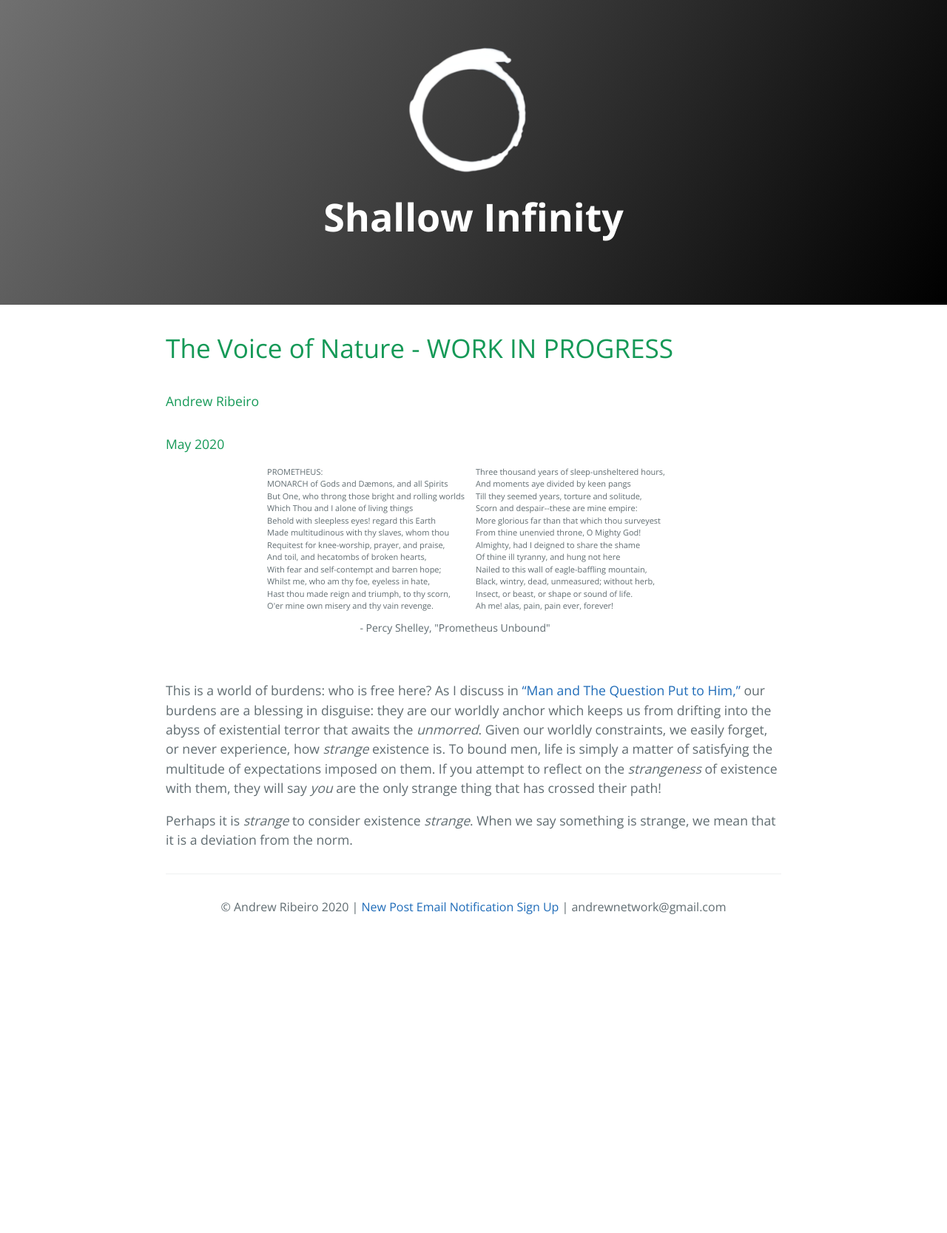
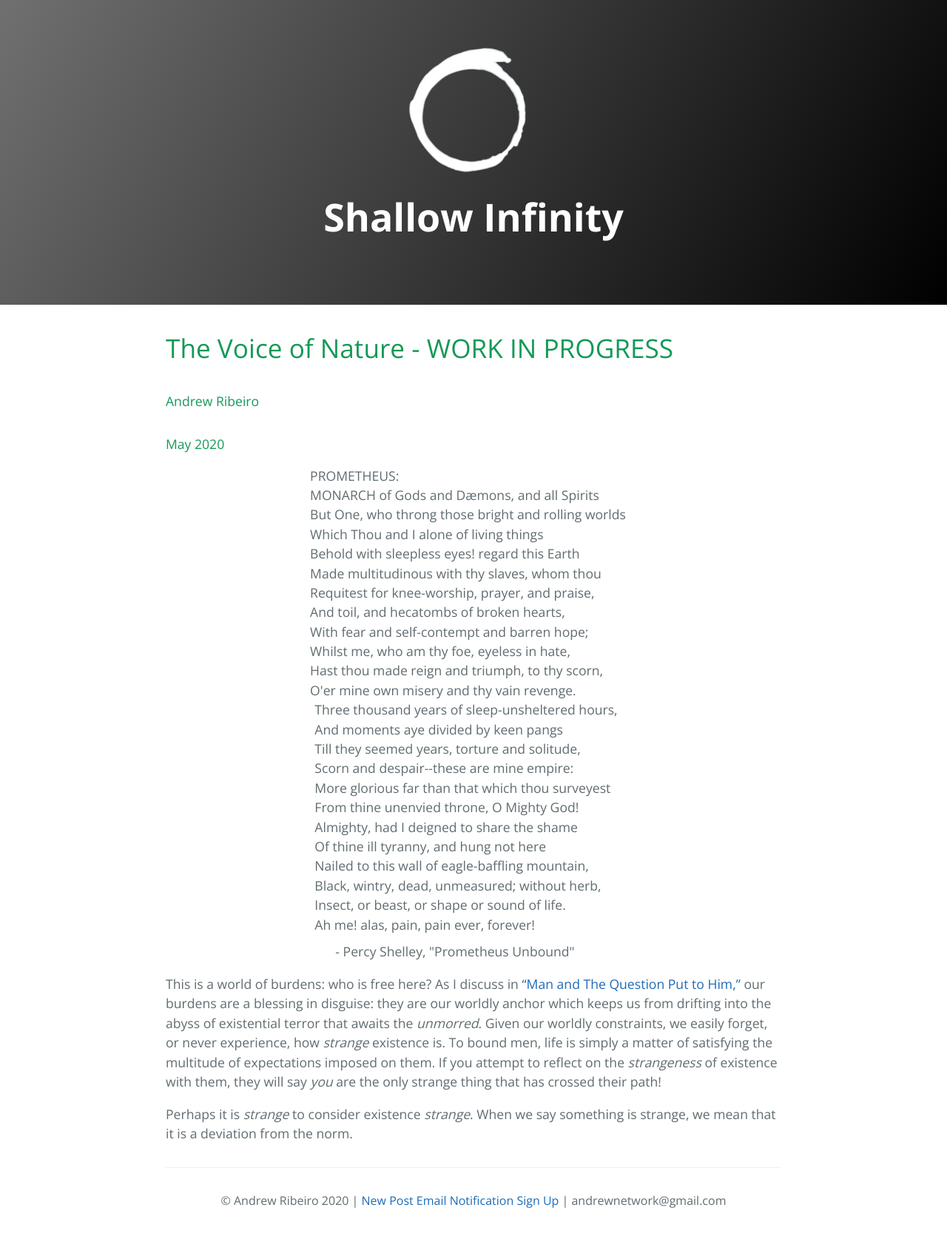
Before and after one commit to Andrewnetwork/CoronavirusBlog, a Jekyll site: the page built from the_voice_of_nature.md, in a window 1280 px wide. Shown: the whole page at 74% size. Built offline with Jekyll 4.4.1, drawn with Linux system fonts in a browser that asks for light colours; our own code applies the rules of GitHub Pages for plain Markdown files; the repository's description, which GitHub fills in, is left out; before the commit the page ends 1270 px from its top, so only the background shows below that.

Commit message:
Update the_voice_of_nature.md

```diff
--- a/the_voice_of_nature.md
+++ b/the_voice_of_nature.md
@@ -3,7 +3,7 @@
 #### May 2020
 
 <div style="display: flex; justify-content: center;   flex-wrap: wrap;">
-<div style="font-size:11px; margin-right:15px;">
+<div style="margin-right:15px;">
 PROMETHEUS:<br/>
 MONARCH of Gods and Dæmons, and all Spirits<br/>
 But One, who throng those bright and rolling worlds<br/>
@@ -17,7 +17,7 @@ Whilst me, who am thy foe, eyeless in hate,<br/>
 Hast thou made reign and triumph, to thy scorn,  <br/>
 O'er mine own misery and thy vain revenge.<br/>
 </div>
-<div style="font-size:11px; margin-right:20px;">
+<div style="margin-right:20px;">
 Three thousand years of sleep-unsheltered hours,<br/>
 And moments aye divided by keen pangs<br/>
 Till they seemed years, torture and solitude,<br/>
@@ -32,10 +32,9 @@ Insect, or beast, or shape or sound of life.<br/>
 Ah me! alas, pain, pain ever, forever!<br/>
 </div>
 </div>
-<div style="clear:both; text-align:center;font-size:14px; margin-top:10px; margin-left:-50px;">
+<div style="clear:both; text-align:center; margin-top:10px; margin-left:-50px;">
 - Percy Shelley, "Prometheus Unbound"
 </div>
-<br/>
 
 This is a world of burdens: who is free here? As I discuss in ["Man and The Question Put to Him,"](man_and_his_question.md) our burdens are a blessing in disguise: they are our worldly anchor which keeps us from drifting into the abyss of existential terror that awaits the *unmorred*. Given our worldly constraints, we easily forget, or never experience, how *strange* existence is. To bound men, life is simply a matter of satisfying the multitude of expectations imposed on them. If you attempt to reflect on the *strangeness* of existence with them, they will say *you* are the only strange thing that has crossed their path!
 
```
